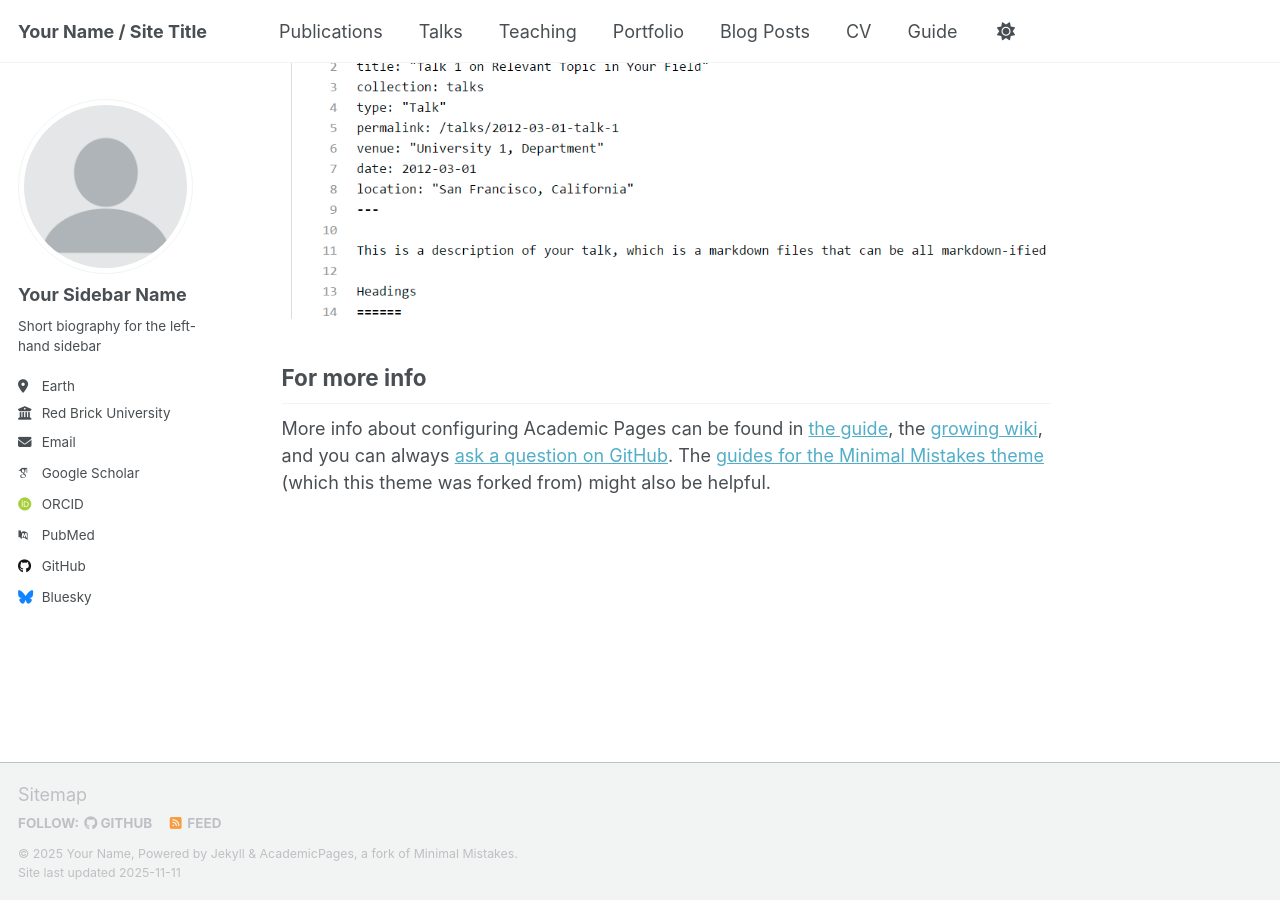
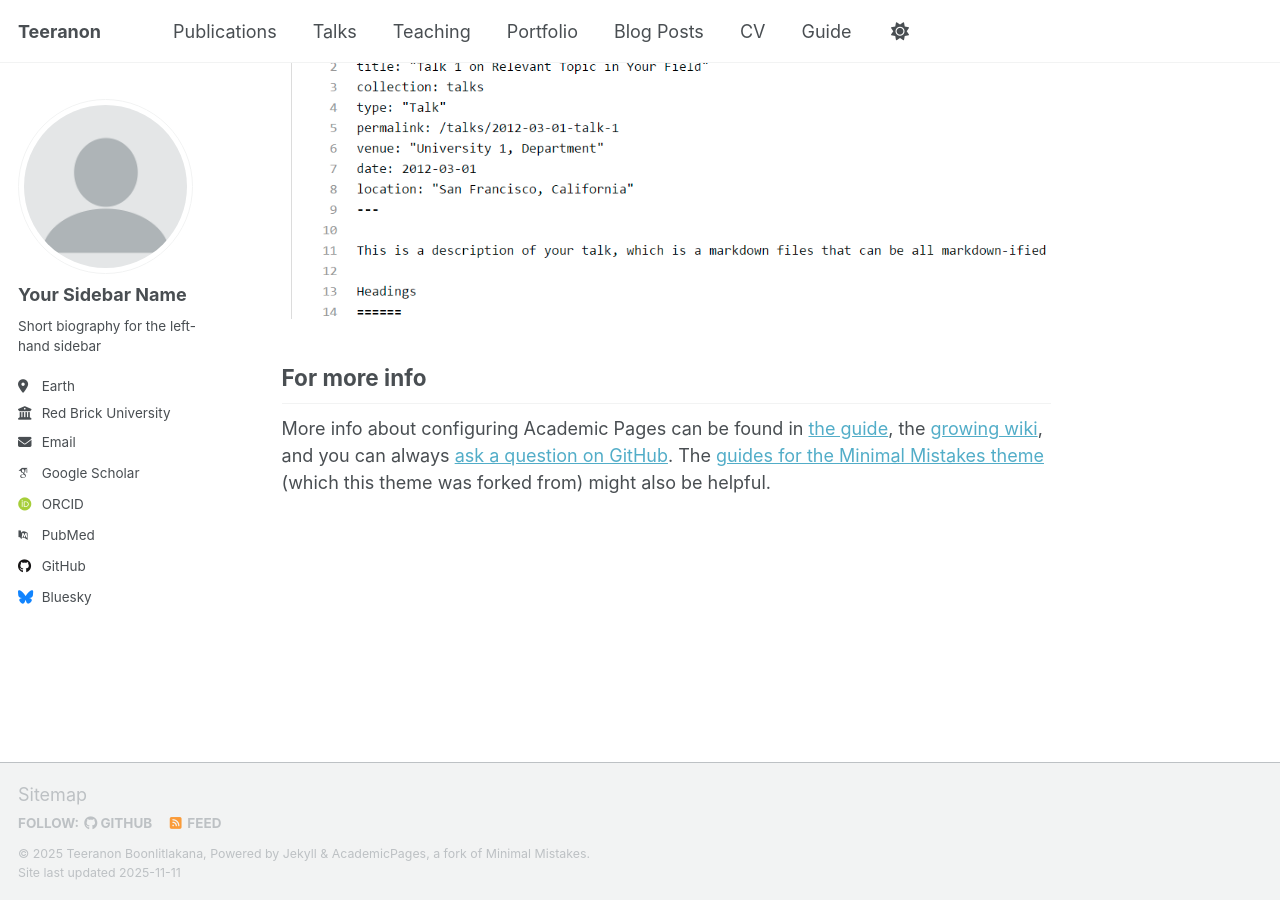
Before and after one commit to teeranonboonlitlakana/teeranonboonlitlakana.github.io, a Jekyll site: the page built from _pages/about.md, in a window 1280 px wide and 900 px high, scrolled down 2880 px. Built offline with Jekyll 4.4.1, drawn with Linux system fonts in a browser that asks for light colours; some web fonts are replaced; a script that is not in the unit is left out.

Commit message:
Update _config.yml

```diff
--- a/_config.yml
+++ b/_config.yml
@@ -9,11 +9,11 @@
 # Basic Site Settings
 locale                   : "en-US"
 site_theme               : "default" # Currently available options are "default", "air"
-title                    : "Your Name / Site Title"
+title                    : "Teeranon"
 title_separator          : "-"
-name                     : &name "Your Name"
-description              : &description "Your Name's academic portfolio"   # Update this with a general description of your site, this is the default if not overridden by a page
-url                      : https://academicpages.github.io # The base hostname & protocol for your site e.g. "https://[your GitHub username].github.io",
+name                     : &name "Teeranon Boonlitlakana"
+description              : &description "Teeranon Boonlitlakana's academic portfolio"   # Update this with a general description of your site, this is the default if not overridden by a page
+url                      : https://teeranonboonlitlakana.github.io # The base hostname & protocol for your site e.g. "https://[your GitHub username].github.io",
                                                            # or if you already have some other page hosted on Github then use "https://[your GitHub username].github.io/[Your Repo Name]"
 baseurl                  : "" # the subpath of your site, e.g. "/blog"
 repository               : "academicpages/academicpages.github.io"
```
